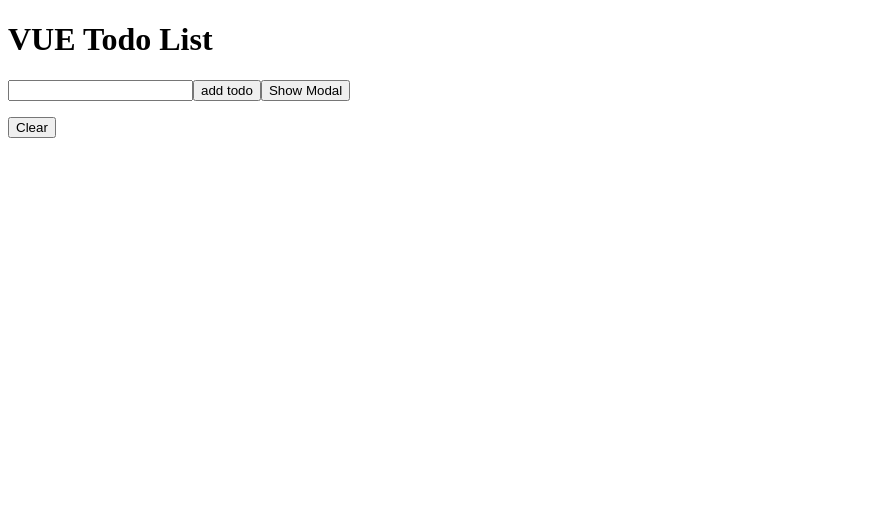
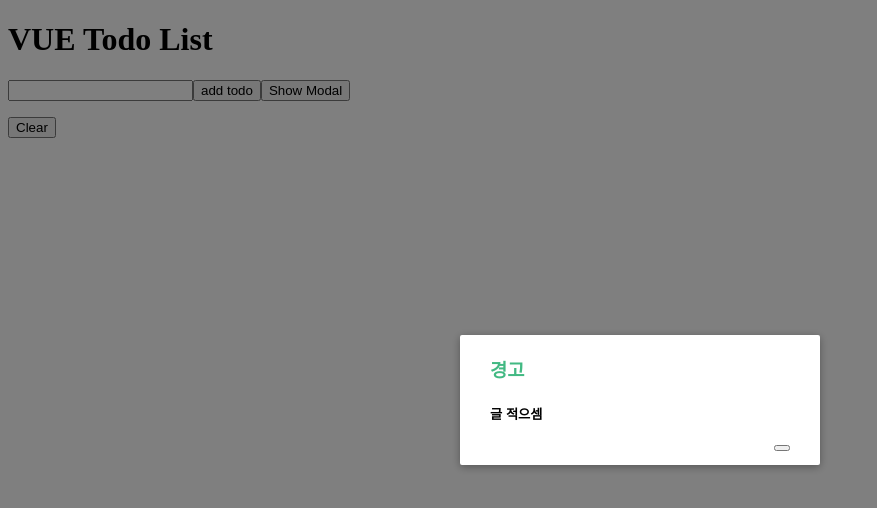
Before and after one commit to KimDongUk93/TodoList_VueVuex, a Vue app: page / in a window 1280 px wide. Both pictures are taken after a click on the button "Show Modal". Shown: the top 508 px of the page, without its empty margins (0-877 px from the left). Built offline with nearby package versions, Linux system fonts and the light colour scheme.

Commit message:
Improv modal

```diff
--- a/src/components/TodoInput.vue
+++ b/src/components/TodoInput.vue
@@ -2,23 +2,28 @@
   <section>
     <input type="text" v-model="newTodoItem" @keyup.enter="addTodo" />
     <button @click="addTodo">add todo</button>
-    <modal v-if="showModal" @close="showModal = false">
-      <h3 slot="header">custom header</h3>
-    </modal>
+    <modal-comp v-if="showModal">
+      <h3 slot="header">경고</h3>
+      <h5 slot="body">글 적으셈</h5>
+      <p slot="footer">
+          <button class="modal-default-button" @click="showModal = false"></button>
+      </p>
+    </modal-comp>
     <button id="show-modal" @click="showModal = true">Show Modal</button>
   </section>
 </template>
 
 <script>
-import Modal from "./common/Modal.vue";
+import ModalComp from "./common/ModalComp.vue";
 
 export default {
   components: {
-    Modal,
+    ModalComp,
   },
   data: function () {
     return {
       newTodoItem: "",
+      showModal: false
     };
   },
   methods: {
@@ -26,7 +31,10 @@ export default {
       if (this.newTodoItem !== "") {
         this.$emit("addTodoItem", this.newTodoItem);
         this.clearInput();
+        return
       }
+
+      this.showModal = !this.showModal
     },
     clearInput: function () {
       this.newTodoItem = "";
--- a/src/components/common/Modal.vue
+++ b/src/components/common/ModalComp.vue
@@ -4,20 +4,13 @@
       <div class="modal-wrapper">
         <div class="modal-container">
           <div class="modal-header">
-            <slot name="header"> default header </slot>
+            <slot name="header"></slot>
           </div>
-
           <div class="modal-body">
-            <slot name="body"> default body </slot>
+            <slot name="body"></slot>
           </div>
-
           <div class="modal-footer">
-            <slot name="footer">
-              default footer
-              <button class="modal-default-button" @click="$emit('close')">
-                OK
-              </button>
-            </slot>
+            <slot name="footer"></slot>
           </div>
         </div>
       </div>
```
